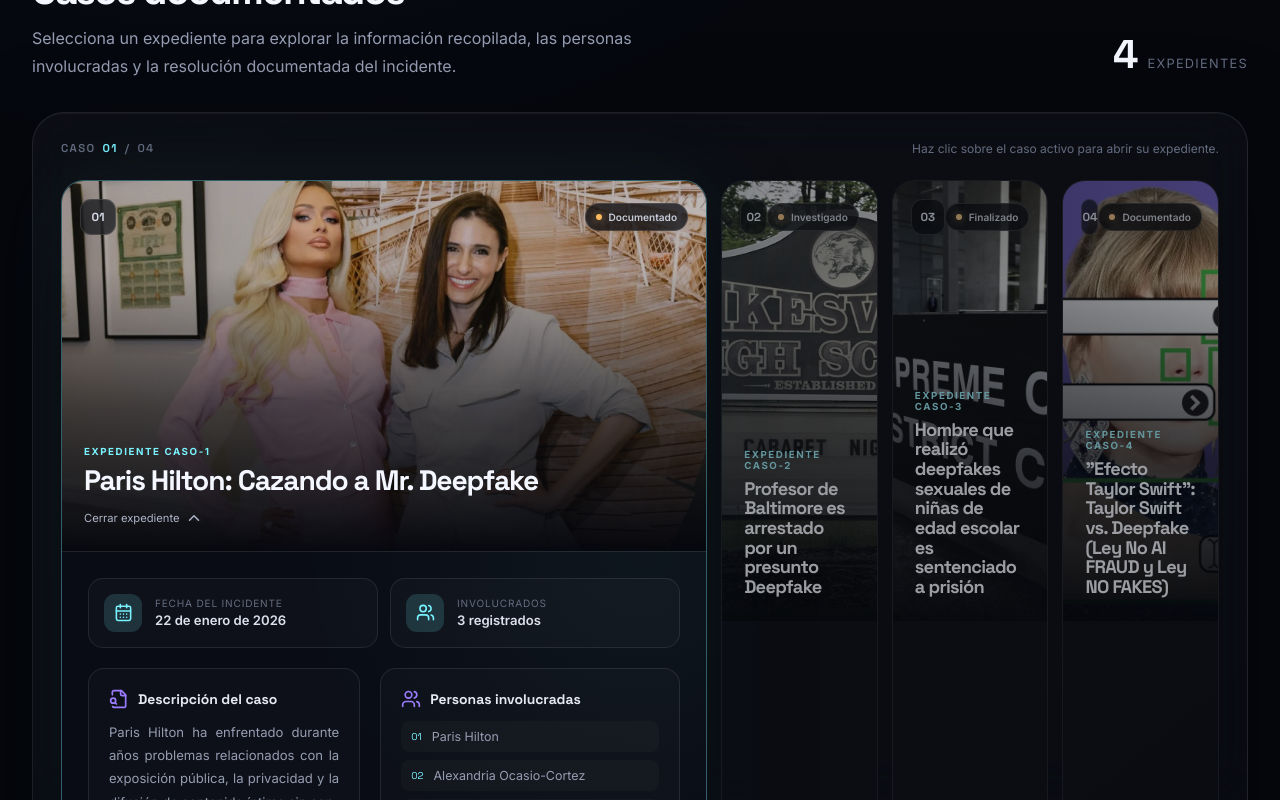
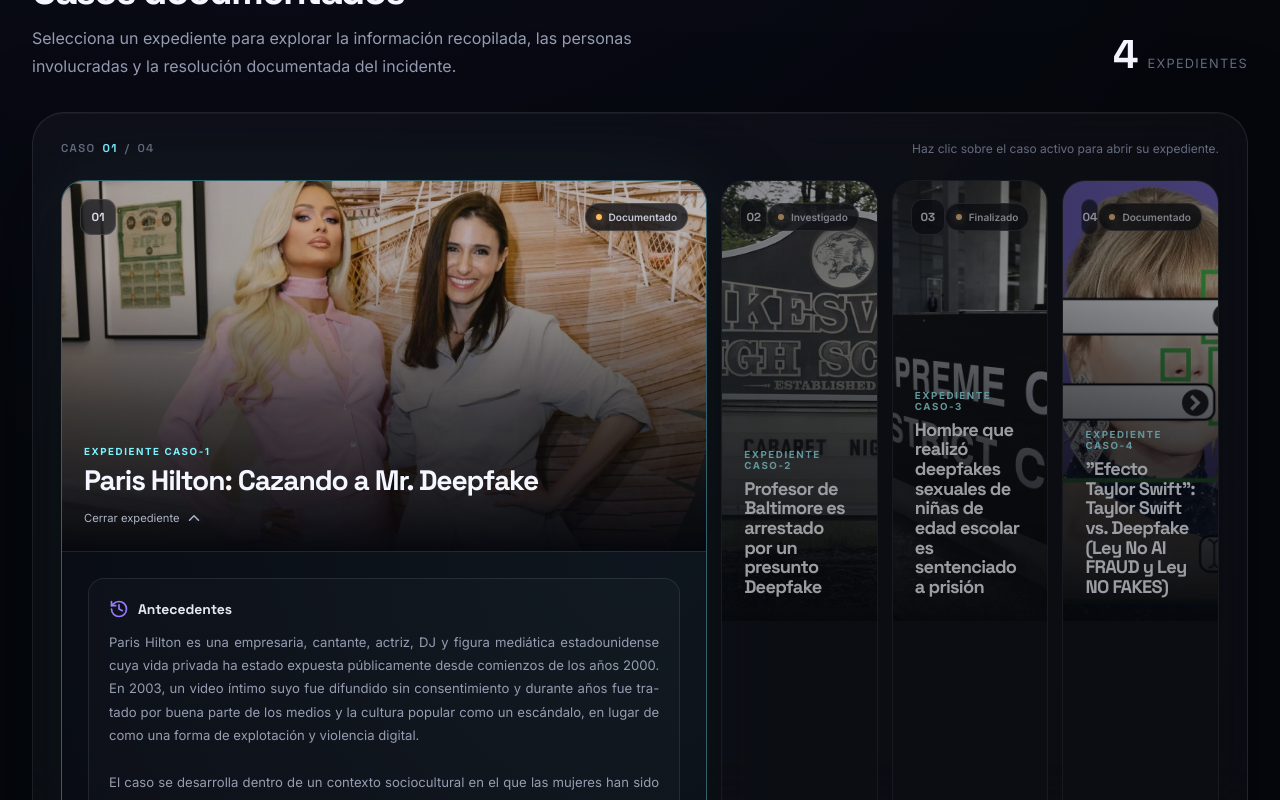
Before and after one commit to Massy100/Journal, a React (Vite) app: page / in a window 1280 px wide. Both pictures are taken after a click on the button 284 px from the left and 1115 px from the top of the page. Shown: the part 715-1515 px from the top of the page. Built offline with nearby package versions, Linux system fonts and the light colour scheme.

Commit message:
feat(antecedentes y consecuencias): added features for every case

```diff
--- a/src/components/CaseCard.jsx
+++ b/src/components/CaseCard.jsx
@@ -5,6 +5,8 @@
   Scale,
   Users,
   Link,
+  History,
+  TriangleAlert,
 } from "lucide-react";
 
 import {
@@ -131,6 +133,19 @@
             }}
           >
             <div className={styles.detailsInner}>
+              {/* ANTECEDENTES */}
+              <div
+                className={`${styles.section} ${styles.antecedentes}`}
+              >
+                <div className={styles.sectionHeading}>
+                  <History size={20} />
+
+                  <h4>Antecedentes</h4>
+                </div>
+
+                <p>{caseItem.antecedentes}</p>
+              </div>
+
               {/* RESUMEN SUPERIOR */}
               <div className={styles.metadataGrid}>
                 <div className={styles.metadataCard}>
@@ -252,6 +267,19 @@
 
                 <p>{caseItem.resolucion}</p>
               </div>
+
+              {/* CONSECUENCIAS */}
+              <div
+                className={`${styles.section} ${styles.consequences}`}
+              >
+                <div className={styles.sectionHeading}>
+                  <TriangleAlert size={20} />
+
+                  <h4>Consecuencias</h4>
+                </div>
+
+                <p>{caseItem.consecuencias}</p>
+              </div>
             </div>
           </motion.div>
         )}
--- a/src/data/casos.js
+++ b/src/data/casos.js
@@ -57,6 +57,11 @@
 
     imagen: caso1,
 
+    antecedentes:
+      "Paris Hilton es una empresaria, cantante, actriz, DJ y figura mediática estadounidense cuya vida privada ha estado expuesta públicamente desde comienzos de los años 2000. En 2003, un video íntimo suyo fue difundido sin consentimiento y durante años fue tratado por buena parte de los medios y la cultura popular como un escándalo, en lugar de como una forma de explotación y violencia digital.\n\n" +
+
+      "El caso se desarrolla dentro de un contexto sociocultural en el que las mujeres han sido especialmente vulnerables a la sexualización, la exposición no consentida y el uso de su imagen como forma de humillación pública. Los deepfakes sexuales representan una extensión tecnológica de estas prácticas, ya que permiten fabricar contenido íntimo falso sin participación ni consentimiento de la persona afectada.",
+
     fecha: "22 de enero de 2026",
 
     involucrados: [
@@ -96,6 +101,16 @@
 
     resolucion:
       "Paris Hilton apoyó públicamente la Ley DEFIANCE, una propuesta orientada a ofrecer herramientas legales a las víctimas de deepfakes sexuales creados o distribuidos sin consentimiento. El caso se convirtió en parte del debate sobre inteligencia artificial, consentimiento, privacidad y responsabilidad digital.",
+
+    consecuencias:
+
+      "En el caso de Paris Hilton no existe un único responsable identificado y condenado a prisión por la creación o difusión de los deepfakes sexuales denunciados en 2026. Las imágenes falsas forman parte de un problema más amplio de contenido generado y distribuido en internet por múltiples actores, lo que dificulta atribuir responsabilidad penal a una sola persona.\n\n" +
+
+      "En cuanto al antecedente de 2003, Rick Salomon, expareja de Hilton y coprotagonista del video íntimo posteriormente comercializado como 1 Night in Paris, no recibió una condena de cárcel por ese hecho. El conflicto derivó principalmente en demandas civiles y acuerdos económicos. La demanda de privacidad presentada por Hilton fue desestimada y posteriormente se alcanzaron acuerdos relacionados con la distribución del material, pero no consta una sentencia penal de prisión contra Salomon por la difusión del video.\n\n" +
+
+      "Para Hilton, las consecuencias personales fueron prolongadas. Durante años explicó que la difusión del video afectó su reputación, su privacidad y la forma en que era percibida públicamente. Con el tiempo reconstruyó su carrera como empresaria, artista y figura mediática, formó una familia y convirtió parte de sus experiencias personales en activismo. En 2026 continuaba trabajando en proyectos empresariales, musicales y documentales, además de participar en campañas relacionadas con los derechos de las víctimas y la protección de menores.\n\n" +
+
+      "En el ámbito legislativo, la Ley DEFIANCE todavía no es una ley federal vigente. El proyecto S.1837 fue aprobado por el Senado de Estados Unidos el 13 de enero de 2026, pero hasta octubre de 2026 continúa pendiente de aprobación en la Cámara de Representantes y de la firma presidencial. Su objetivo es ampliar las herramientas civiles disponibles para que las víctimas de deepfakes sexuales no consentidos puedan demandar a quienes produzcan, distribuyan o gestionen este tipo de contenido en determinadas circunstancias.",
 
     estado: "Documentado"
   },
--- a/src/styles/CaseCard.module.css
+++ b/src/styles/CaseCard.module.css
@@ -279,6 +279,31 @@
 }
 
 /* =========================================================
+   ANTECEDENTES
+========================================================= */
+
+.antecedentes {
+  width: 100%;
+
+  background:
+    linear-gradient(
+      135deg,
+      rgba(155, 124, 255, 0.055),
+      rgba(255, 255, 255, 0.018)
+    );
+
+  border-color: rgba(155, 124, 255, 0.16);
+}
+
+.antecedentes .sectionHeading {
+  color: var(--violet);
+}
+
+.antecedentes p {
+  white-space: pre-line;
+}
+
+/* =========================================================
    RESUMEN SUPERIOR
 ========================================================= */
 
@@ -544,6 +569,31 @@
 }
 
 /* =========================================================
+   CONSECUENCIAS
+========================================================= */
+
+.consequences {
+  width: 100%;
+
+  background:
+    linear-gradient(
+      135deg,
+      rgba(255, 185, 94, 0.045),
+      rgba(255, 255, 255, 0.018)
+    );
+
+  border-color: rgba(255, 185, 94, 0.15);
+}
+
+.consequences .sectionHeading {
+  color: #ffb95e;
+}
+
+.consequences p {
+  white-space: pre-line;
+}
+
+/* =========================================================
    TABLET
 ========================================================= */
 
@@ -631,6 +681,11 @@
   .sourceList a {
     font-size: 0.76rem;
   }
+
+  .antecedentes,
+  .consequences {
+    width: 100%;
+  }
 }
 
 /* =========================================================
@@ -671,15 +726,23 @@
   }
 }
 
+/* =========================================================
+   TEXTO LARGO
+========================================================= */
+
 .descriptionSection p,
-.resolution p {
+.antecedentes p,
+.resolution p,
+.consequences p {
   hyphens: auto;
   white-space: pre-line;
 }
 
 @media (min-width: 768px) {
   .descriptionSection p,
-  .resolution p {
+  .antecedentes p,
+  .resolution p,
+  .consequences p {
     text-align: justify;
   }
 }
```
